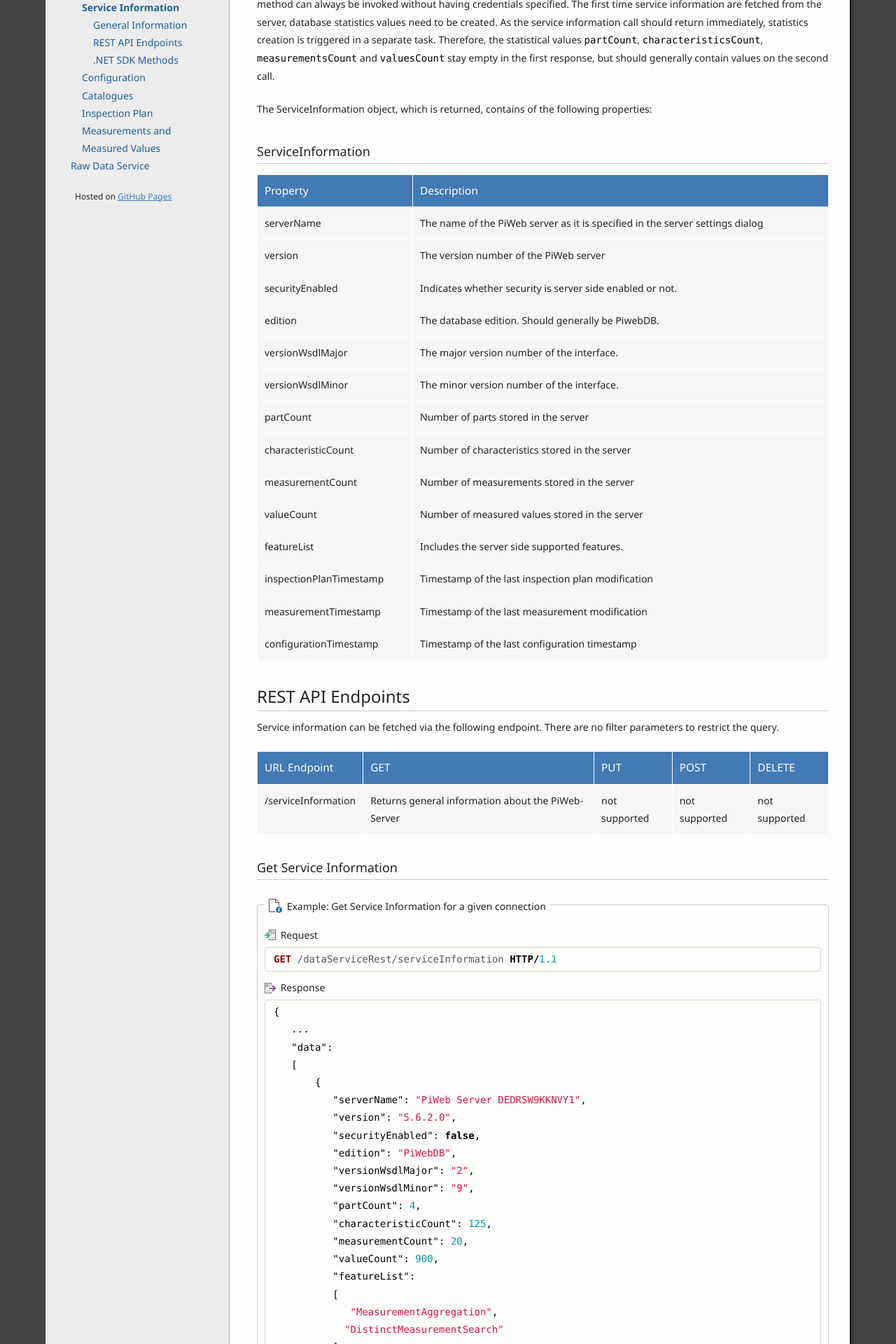
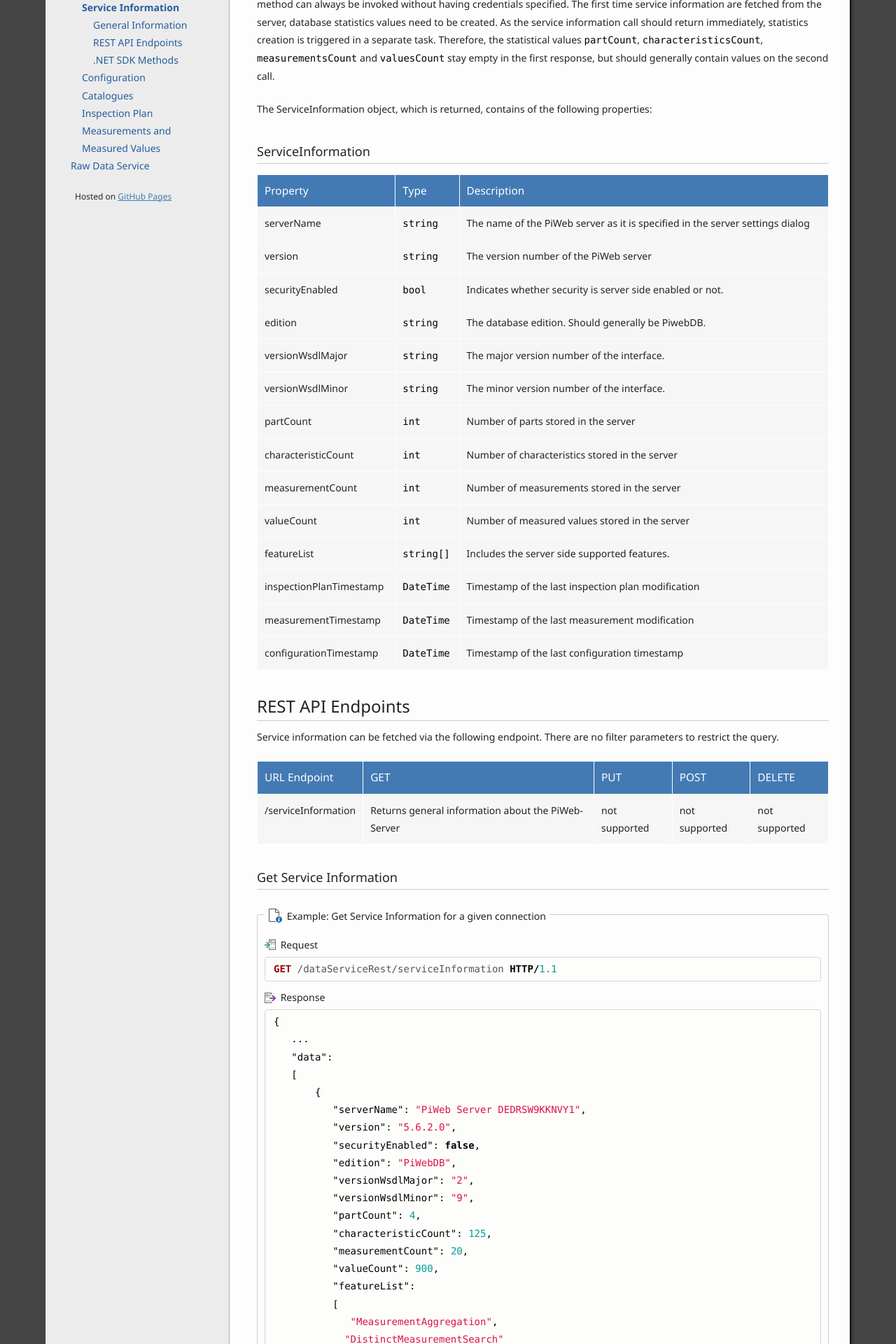
Before and after one commit to ZEISS-PiWeb/PiWeb-Api, a Jekyll site: the page built from _pages/021-serviceinformation.md, in a window 1280 px wide. Shown: the part 304-2224 px from the top of the page at 70% size. Built offline with Jekyll 4.4.1, drawn with Linux system fonts in a browser that asks for light colours.

Commit message:
Update 021-serviceinformation.md

````diff
--- a/_pages/021-serviceinformation.md
+++ b/_pages/021-serviceinformation.md
@@ -21,22 +21,22 @@ The ServiceInformation object, which is returned, contains of the following prop
 
 ### ServiceInformation
 
-Property | Description
----------|-------------
-serverName | The name of the PiWeb server as it is specified in the server settings dialog
-version | The version number of the PiWeb server
-securityEnabled | Indicates whether security is server side enabled or not.
-edition | The database edition. Should generally be PiwebDB.
-versionWsdlMajor | The major version number of the interface.
-versionWsdlMinor | The minor version number of the interface.
-partCount | Number of parts stored in the server
-characteristicCount | Number of characteristics stored in the server
-measurementCount | Number of measurements stored in the server
-valueCount |Number of measured values stored in the server
-featureList | Includes the server side supported features.
-inspectionPlanTimestamp | Timestamp of the last inspection plan modification
-measurementTimestamp | Timestamp of the last measurement modification
-configurationTimestamp | Timestamp of the last configuration timestamp
+Property | Type | Description
+---------|------|-------------
+serverName | ```string``` | The name of the PiWeb server as it is specified in the server settings dialog
+version | ```string``` | The version number of the PiWeb server
+securityEnabled | ```bool``` | Indicates whether security is server side enabled or not.
+edition | ```string``` | The database edition. Should generally be PiwebDB.
+versionWsdlMajor | ```string``` | The major version number of the interface.
+versionWsdlMinor | ```string``` | The minor version number of the interface.
+partCount | ```int``` | Number of parts stored in the server
+characteristicCount |```int``` | Number of characteristics stored in the server
+measurementCount | ```int``` | Number of measurements stored in the server
+valueCount | ```int``` | Number of measured values stored in the server
+featureList | ```string[]``` | Includes the server side supported features.
+inspectionPlanTimestamp | ```DateTime``` | Timestamp of the last inspection plan modification
+measurementTimestamp | ```DateTime``` | Timestamp of the last measurement modification
+configurationTimestamp | ```DateTime``` | Timestamp of the last configuration timestamp
 
 ## {{ page.sections['endpoint'] }}
 
````
